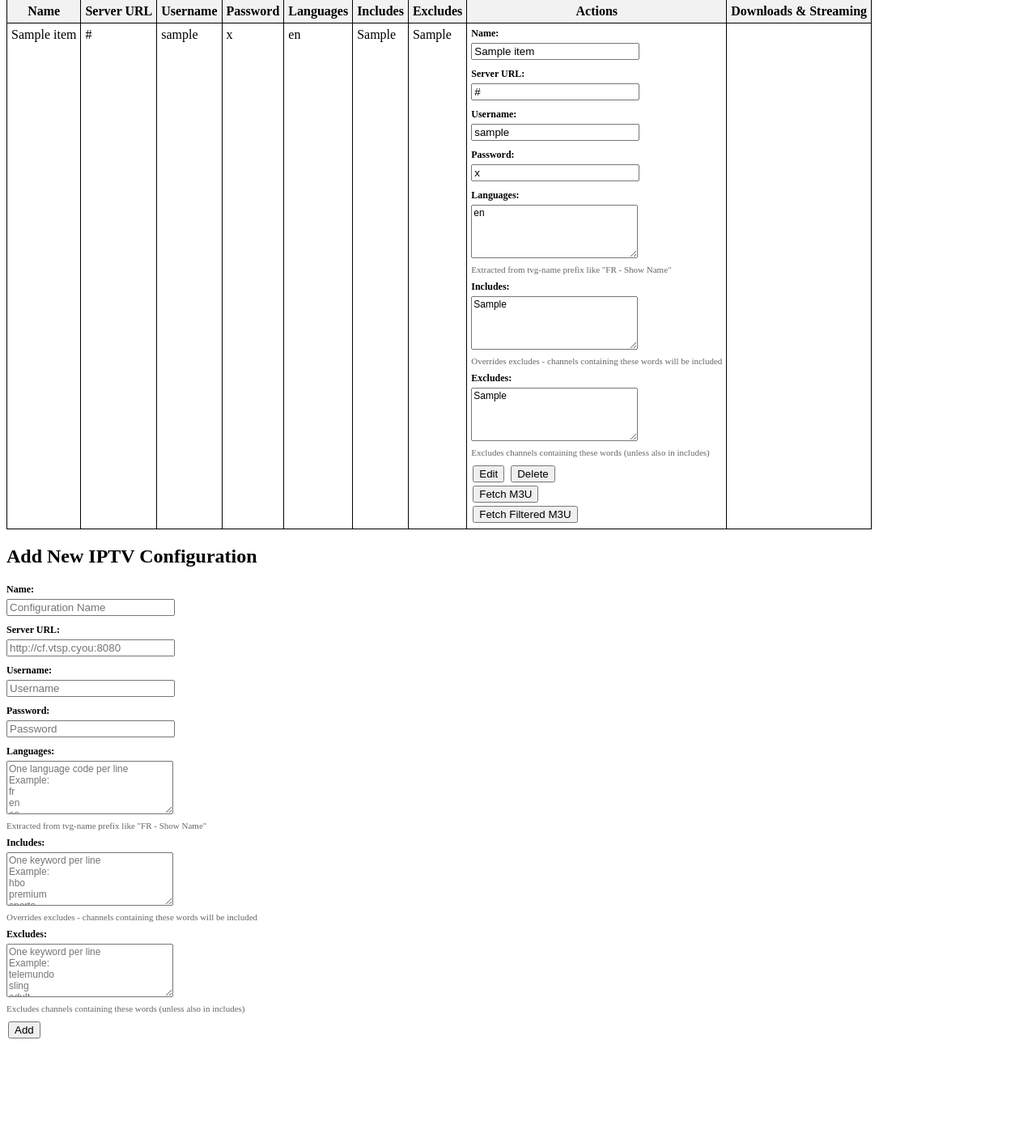
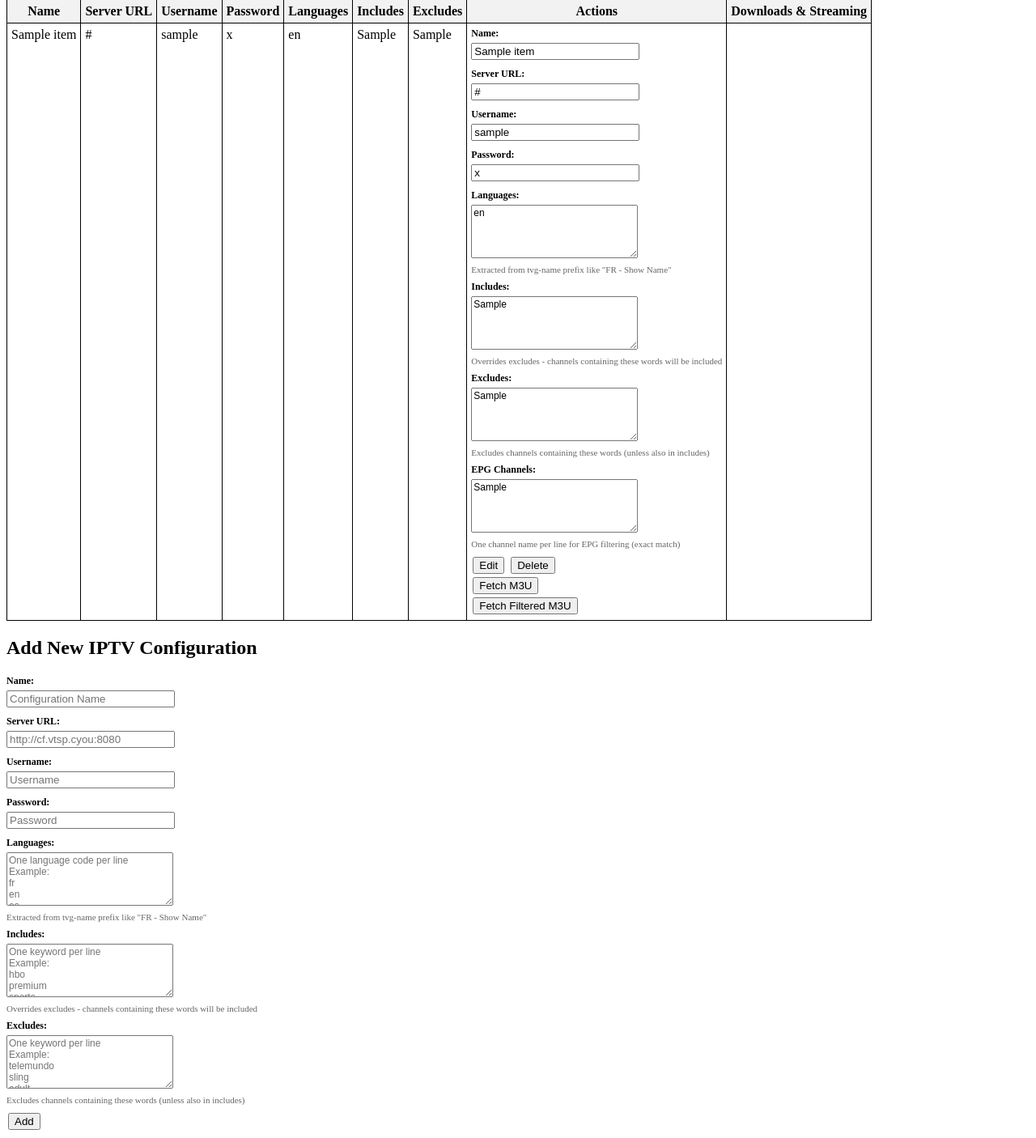
Before and after one commit to dreed47/iptv-manager, a FastAPI app: page / in a window 1280 px wide. Shown: the part 81-1487 px from the top of the page at 81% size. Before the commit the page ends 1364 px from the top, so only its background shows below. Run offline with FastAPI, Linux system fonts and the light colour scheme; tables that the repository leaves empty hold one stand-in row (values such as "Sample post").

Commit message:
pre homerun proxy poc

```diff
--- a/models.py
+++ b/models.py
@@ -27,8 +27,9 @@ class Item(Base):
     username = Column(String(200), nullable=False)
     user_pass = Column(String(200), nullable=False)
     languages = Column(String(200), nullable=True)
-    includes = Column(String(200), nullable=True)  # New field
+    includes = Column(String(200), nullable=True)
     excludes = Column(String(200), nullable=True)
+    epg_channels = Column(String(1000), nullable=True)
 
 def init_db():
     try:
--- a/routes.py
+++ b/routes.py
@@ -11,6 +11,7 @@ import urllib.parse
 import requests
 import json
 import re
+import xml.etree.ElementTree as ET
 
 # Configure logging
 logging.basicConfig(level=logging.INFO)
@@ -34,11 +35,14 @@ async def index(request: Request, db: Session = Depends(get_db), error: str = No
     for item in items:
         m3u_path = os.path.join("/app/m3u_files", f"xtream_playlist_{item.id}.m3u")
         filtered_path = os.path.join("/app/m3u_files", f"filtered_playlist_{item.id}.m3u")
+        epg_path = os.path.join("/app/m3u_files", f"filtered_epg_{item.id}.xml")
         item_dict = item.__dict__
         item_dict['has_m3u'] = os.path.exists(m3u_path)
         item_dict['has_filtered'] = os.path.exists(filtered_path)
-        # Add streaming URL to the item
+        item_dict['has_epg'] = os.path.exists(epg_path)
+        # Add streaming URLs to the item
         item_dict['stream_url'] = f"{base_url}/stream_filtered_m3u/{item.id}"
+        item_dict['epg_url'] = f"{base_url}/stream_epg/{item.id}"
         items_with_files.append(item_dict)
 
     return templates.TemplateResponse("index.html", {
@@ -62,6 +66,7 @@ async def handle_form(
     languages: str = Form(None),
     includes: str = Form(None),
     excludes: str = Form(None),
+    epg_channels: str = Form(None),
     item_id: int = Form(None),
     new_name: str = Form(None),
     new_server_url: str = Form(None),
@@ -70,9 +75,10 @@ async def handle_form(
     new_languages: str = Form(None),
     new_includes: str = Form(None),
     new_excludes: str = Form(None),
+    new_epg_channels: str = Form(None),
     db: Session = Depends(get_db)
 ):
-    logger.info(f"Received form data: add={add}, edit={edit}, delete={delete}, name='{name}', server_url='{server_url}', username='{username}', user_pass='{user_pass}', languages='{languages}', includes='{includes}', excludes='{excludes}', item_id={item_id}, new_name='{new_name}', new_server_url='{new_server_url}', new_username='{new_username}', new_user_pass='{new_user_pass}', new_languages='{new_languages}', new_includes='{new_includes}', new_excludes='{new_excludes}'")
+    #logger.info(f"Received form data: add={add}, edit={edit}, delete={delete}, name='{name}', server_url='{server_url}', username='{username}', user_pass='{user_pass}', languages='{languages}', includes='{includes}', excludes='{excludes}', guide_ids='{guide_ids}', item_id={item_id}, new_name='{new_name}', new_server_url='{new_server_url}', new_username='{new_username}', new_user_pass='{new_user_pass}', new_languages='{new_languages}', new_includes='{new_includes}', new_excludes='{new_excludes}', new_guide_ids='{new_guide_ids}'")
 
     # Convert newline-separated values to comma-separated for storage
     if languages and '\n' in languages:
@@ -87,10 +93,14 @@ async def handle_form(
         new_includes = ','.join([inc.strip() for inc in new_includes.split('\n') if inc.strip()])
     if new_excludes and '\n' in new_excludes:
         new_excludes = ','.join([ex.strip() for ex in new_excludes.split('\n') if ex.strip()])
+    if epg_channels and '\n' in epg_channels:
+        epg_channels = ','.join([chan.strip() for chan in epg_channels.split('\n') if chan.strip()])
+    if new_epg_channels and '\n' in new_epg_channels:
+        new_epg_channels = ','.join([chan.strip() for chan in new_epg_channels.split('\n') if chan.strip()])
 
     if add:
         logger.info(f"Processing add request with name: '{name}'")
-        result = create_item(db, name, server_url, username, user_pass, languages, includes, excludes)
+        result = create_item(db, name, server_url, username, user_pass, languages, includes, excludes, epg_channels)
         if not result:
             logger.warning("Item creation failed")
             return RedirectResponse(url="/?error=Failed to create item", status_code=303)
@@ -99,8 +109,7 @@ async def handle_form(
         if not item_id or not all([new_name, new_server_url, new_username, new_user_pass]):
             logger.warning(f"Missing item_id or fields for edit: item_id={item_id}")
             return RedirectResponse(url="/?error=Missing item ID or fields", status_code=303)
-        # FIXED: Added new_includes parameter
-        if not update_item(db, item_id, new_name, new_server_url, new_username, new_user_pass, new_languages, new_includes, new_excludes):
+        if not update_item(db, item_id, new_name, new_server_url, new_username, new_user_pass, new_languages, new_includes, new_excludes, new_epg_channels):
             logger.warning(f"Item update failed for id {item_id}")
             return RedirectResponse(url="/?error=Item not found", status_code=303)
     elif delete:
@@ -275,6 +284,9 @@ async def generate_filtered_m3u(item_id: int = Form(...), db: Session = Depends(
         unmatched_count = 0
         i = 0
 
+        # Collect tvg-ids from filtered channels for EPG
+        filtered_tvg_ids = set()
+
         # Skip the original #EXTM3U line if it exists
         if lines and lines[0].strip() == "#EXTM3U":
             i = 1
@@ -357,6 +369,12 @@ async def generate_filtered_m3u(item_id: int = Form(...), db: Session = Depends(
                     if include:
                         filtered_content += f"{extinf}\n{url}\n"
                         num_records += 1
+
+                        # Extract tvg-id for EPG filtering
+                        tvg_id = attributes.get('tvg-id', '')
+                        if tvg_id:
+                            filtered_tvg_ids.add(tvg_id)
+                            logger.debug(f"Found tvg-id: {tvg_id} for channel: {tvg_name}")
                     else:
                         unmatched_count += 1
                         logger.debug(f"Excluded channel: {tvg_name}")
@@ -368,6 +386,7 @@ async def generate_filtered_m3u(item_id: int = Form(...), db: Session = Depends(
                 i += 1
 
         logger.info(f"Filtering results: {num_records} included, {unmatched_count} excluded")
+        logger.info(f"Collected {len(filtered_tvg_ids)} tvg-ids from filtered M3U: {list(filtered_tvg_ids)[:10]}")
 
         if num_records == 0:
             logger.warning(f"No records matched filter for item {item_id}: languages={item.languages}, includes={item.includes}, excludes={item.excludes}")
@@ -383,11 +402,85 @@ async def generate_filtered_m3u(item_id: int = Form(...), db: Session = Depends(
         total_lines = len(filtered_content.splitlines())
         logger.info(f"Generated and saved filtered playlist for item {item_id} ({num_records} records, {total_lines} lines) at {filtered_file_path}")
 
-        return RedirectResponse(url=f"/?success=Saved {num_records} filtered records ({total_lines} lines) to filtered M3U file", status_code=303)
+        # Generate filtered EPG
+        epg_success = await generate_filtered_epg(item_id, db)
+
+        if epg_success:
+            return RedirectResponse(url=f"/?success=Saved {num_records} filtered records ({total_lines} lines) to filtered M3U file and generated filtered EPG", status_code=303)
+        else:
+            return RedirectResponse(url=f"/?success=Saved {num_records} filtered records ({total_lines} lines) to filtered M3U file&error=Failed to generate filtered EPG", status_code=303)
 
     except Exception as e:
         logger.error(f"Failed to generate filtered M3U for item {item_id}: {str(e)}")
         return RedirectResponse(url=f"/?error=Failed to save filtered M3U file: {str(e)}", status_code=303)
+
+async def generate_filtered_epg(item_id: int, db: Session):
+    """Generate filtered EPG based on channel names provided by user"""
+    try:
+        item = db.query(Item).filter(Item.id == item_id).first()
+        if not item:
+            logger.warning(f"Item with id {item_id} not found for EPG generation")
+            return False
+
+        if not item.epg_channels:
+            logger.warning(f"No EPG channels specified for item {item_id}")
+            return False
+
+        epg_path = os.path.join("/app/m3u_files", f"epg_{item_id}.xml")
+        if not os.path.exists(epg_path):
+            logger.warning(f"EPG file not found for item {item_id} at {epg_path}")
+            return False
+
+        # Parse channel names from user input
+        channel_names = {name.strip() for name in item.epg_channels.split(",") if name.strip()}
+        logger.info(f"Filtering EPG for {len(channel_names)} channel names: {list(channel_names)[:10]}")
+
+        # Read and parse original EPG
+        with open(epg_path, 'r', encoding='utf-8') as f:
+            epg_content = f.read()
+
+        # Parse XML
+        root = ET.fromstring(epg_content)
+
+        # Create new root for filtered EPG
+        new_root = ET.Element('tv')
+        new_root.attrib.update(root.attrib)
+
+        channels_kept = 0
+        programmes_kept = 0
+        kept_channel_ids = set()
+
+        # Find and keep matching channels
+        for channel in root.findall('.//channel'):
+            display_name_elem = channel.find('display-name')
+            if display_name_elem is not None:
+                display_name = display_name_elem.text
+                if display_name and display_name in channel_names:
+                    new_root.append(channel)
+                    channels_kept += 1
+                    kept_channel_ids.add(channel.get('id'))
+                    logger.debug(f"Keeping channel: {display_name}")
+
+        # Find and keep matching programmes
+        for programme in root.findall('.//programme'):
+            if programme.get('channel') in kept_channel_ids:
+                new_root.append(programme)
+                programmes_kept += 1
+
+        logger.info(f"EPG filtering kept {channels_kept} channels and {programmes_kept} programmes")
+
+        # Save filtered EPG
+        filtered_epg_path = os.path.join("/app/m3u_files", f"filtered_epg_{item_id}.xml")
+
+        with open(filtered_epg_path, 'w', encoding='utf-8') as f:
+            f.write('<?xml version="1.0" encoding="UTF-8"?>\n')
+            f.write(ET.tostring(new_root, encoding='unicode'))
+
+        return channels_kept > 0
+
+    except Exception as e:
+        logger.error(f"Failed to generate filtered EPG: {str(e)}")
+        return False
 
 @router.get("/download_m3u/{item_id}", response_class=FileResponse)
 async def download_m3u(item_id: int, db: Session = Depends(get_db)):
@@ -435,3 +528,94 @@ async def stream_filtered_m3u(item_id: int, db: Session = Depends(get_db)):
             "Access-Control-Allow-Origin": "*"
         }
     )
+
+@router.get("/stream_epg/{item_id}")
+async def stream_epg(item_id: int, db: Session = Depends(get_db)):
+    item = db.query(Item).filter(Item.id == item_id).first()
+    if not item:
+        raise HTTPException(status_code=404, detail="Item not found")
+
+    epg_path = os.path.join("/app/m3u_files", f"filtered_epg_{item_id}.xml")
+    if not os.path.exists(epg_path):
+        raise HTTPException(status_code=404, detail="EPG file not found")
+
+    # Return the EPG content directly with proper XML headers
+    with open(epg_path, "r", encoding="utf-8") as f:
+        epg_content = f.read()
+
+    return Response(
+        content=epg_content,
+        media_type="application/xml",
+        headers={
+            "Content-Disposition": f'attachment; filename="filtered_epg_{item.name}.xml"',
+            "Access-Control-Allow-Origin": "*"
+        }
+    )
+# Add this new function to routes.py
+async def generate_filtered_epg(item_id: int, db: Session):
+    """Generate filtered EPG based on channel names provided by user"""
+    try:
+        item = db.query(Item).filter(Item.id == item_id).first()
+        if not item:
+            logger.warning(f"Item with id {item_id} not found for EPG generation")
+            return False
+
+        if not item.epg_channels:
+            logger.warning(f"No EPG channels specified for item {item_id}")
+            return False
+
+        epg_path = os.path.join("/app/m3u_files", f"epg_{item_id}.xml")
+        if not os.path.exists(epg_path):
+            logger.warning(f"EPG file not found for item {item_id} at {epg_path}")
+            return False
+
+        # Parse channel names from user input
+        channel_names = {name.strip() for name in item.epg_channels.split(",") if name.strip()}
+        logger.info(f"Filtering EPG for {len(channel_names)} channel names: {list(channel_names)[:10]}")
+
+        # Read and parse original EPG
+        with open(epg_path, 'r', encoding='utf-8') as f:
+            epg_content = f.read()
+
+        # Parse XML
+        root = ET.fromstring(epg_content)
+
+        # Create new root for filtered EPG
+        new_root = ET.Element('tv')
+        new_root.attrib.update(root.attrib)
+
+        channels_kept = 0
+        programmes_kept = 0
+        kept_channel_ids = set()
+
+        # Find and keep matching channels
+        for channel in root.findall('.//channel'):
+            display_name_elem = channel.find('display-name')
+            if display_name_elem is not None:
+                display_name = display_name_elem.text
+                if display_name and display_name in channel_names:
+                    new_root.append(channel)
+                    channels_kept += 1
+                    kept_channel_ids.add(channel.get('id'))
+                    logger.debug(f"Keeping channel: {display_name}")
+
+        # Find and keep matching programmes
+        for programme in root.findall('.//programme'):
+            if programme.get('channel') in kept_channel_ids:
+                new_root.append(programme)
+                programmes_kept += 1
+
+        logger.info(f"EPG filtering kept {channels_kept} channels and {programmes_kept} programmes")
+
+        # Save filtered EPG
+        filtered_epg_path = os.path.join("/app/m3u_files", f"filtered_epg_{item_id}.xml")
+
+        with open(filtered_epg_path, 'w', encoding='utf-8') as f:
+            f.write('<?xml version="1.0" encoding="UTF-8"?>\n')
+            f.write(ET.tostring(new_root, encoding='unicode'))
+
+        return channels_kept > 0
+
+    except Exception as e:
+        logger.error(f"Failed to generate filtered EPG: {str(e)}")
+        return False
--- a/schemas.py
+++ b/schemas.py
@@ -1,14 +1,16 @@
 # schemas.py
 from pydantic import BaseModel
 
+# schemas.py
 class ItemBase(BaseModel):
     name: str
     server_url: str
     username: str
     user_pass: str
     languages: str | None = None
-    includes: str | None = None  # Make sure this line exists
+    includes: str | None = None
     excludes: str | None = None
+    epg_channels: str | None = None
 
 class ItemCreate(ItemBase):
     pass
--- a/templates/index.html
+++ b/templates/index.html
@@ -218,6 +218,23 @@
                 includes)
               </div>
             </div>
+            <div class="form-group">
+              <label class="form-label" for="epg_channels_{{ item.id }}"
+                >EPG Channels:</label
+              >
+              <textarea
+                id="epg_channels_{{ item.id }}"
+                name="new_epg_channels"
+                placeholder="One channel name per line&#10;Example:&#10;US: CW PITTSBURGH&#10;US: FOX NEWS&#10;NFL REDZONE"
+                maxlength="1000"
+                rows="4"
+              >
+{{ item.epg_channels }}</textarea
+              >
+              <div class="form-help">
+                One channel name per line for EPG filtering (exact match)
+              </div>
+            </div>
 
             <button type="submit" name="edit" value="edit">Edit</button>
             <button type="submit" name="delete" value="delete">Delete</button>
@@ -250,6 +267,16 @@
               </button>
             </div>
             <small>Use this URL in your IPTV player</small>
+          </div>
+          <!-- Add EPG streaming link -->
+          <div style="margin-top: 8px">
+            <strong>EPG URL:</strong>
+            <div class="stream-url">
+              {{ item.epg_url }}
+              <button class="copy-btn" onclick="copyEpgUrl('{{ item.id }}')">
+                Copy
+              </button>
+            </div>
           </div>
           {% endif %}
         </td>
```
Also changed, not shown: services.py (+6 -4 lines).
